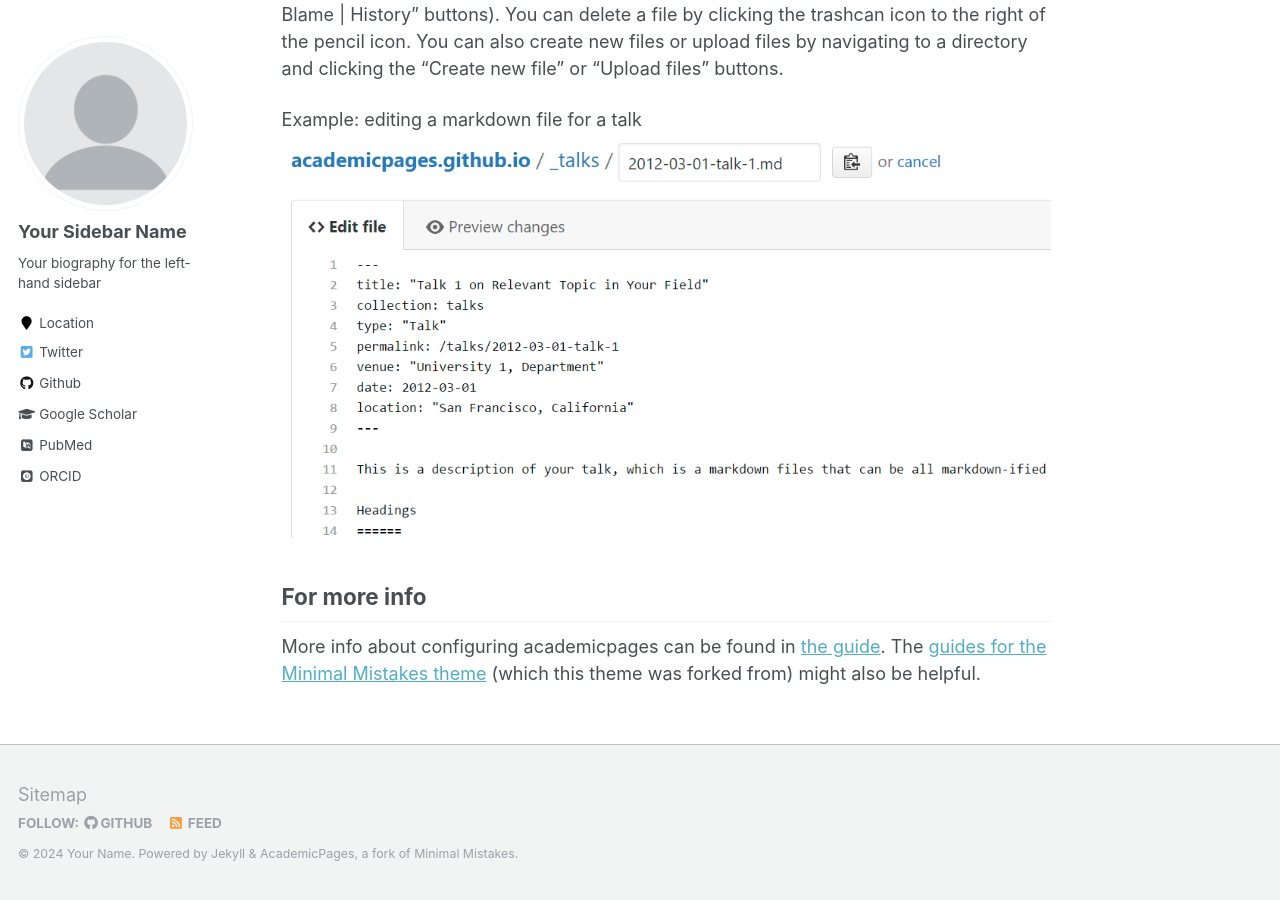
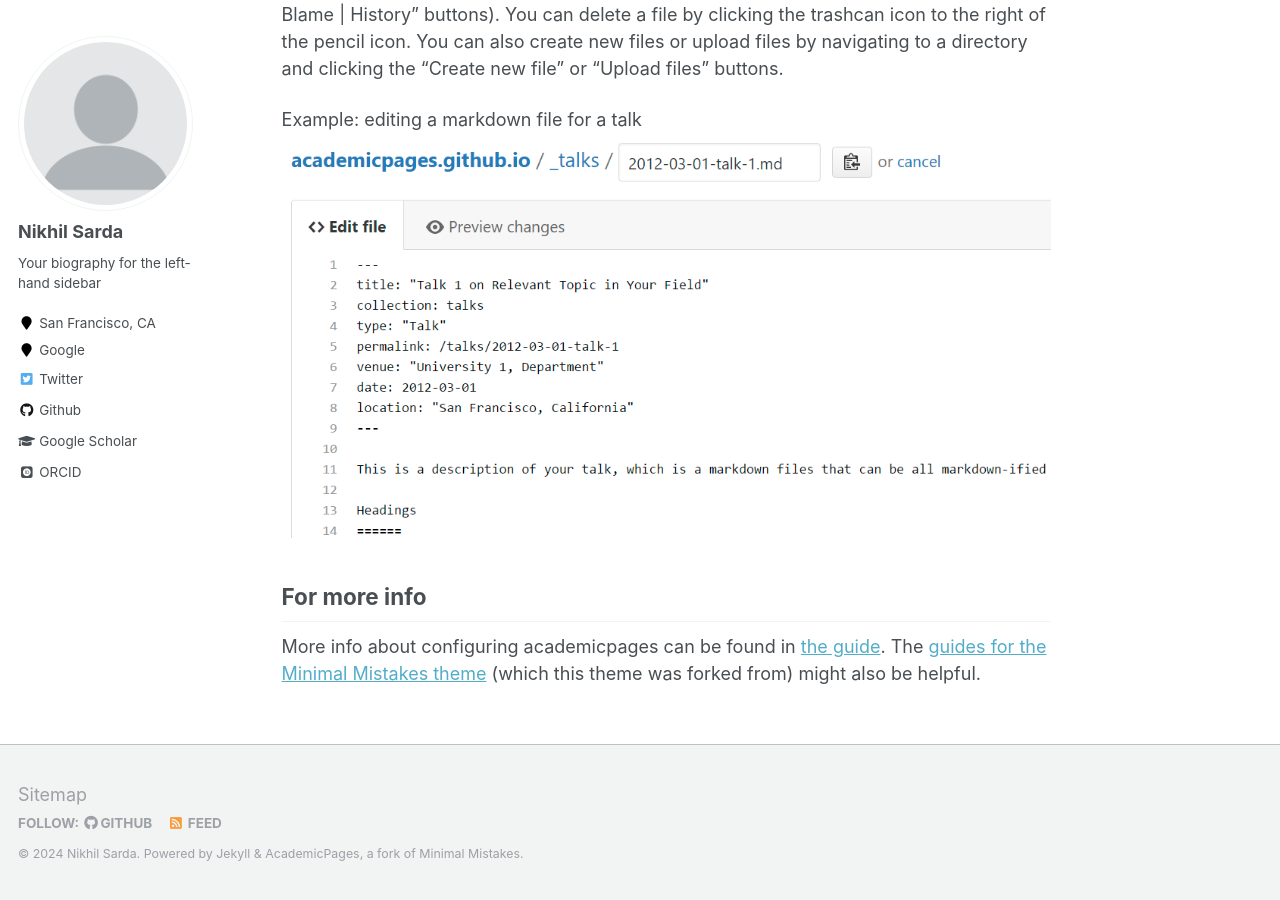
Before and after one commit to diffoperator/nikhilsarda.github.io, a Jekyll site: the page built from _pages/about.md, in a window 1280 px wide and 900 px high, scrolled down 2463 px. Built offline with Jekyll 4.4.1, drawn with Linux system fonts in a browser that asks for light colours; some web fonts are replaced; some of the changed text lies outside the part shown.

Commit message:
Update bio.

```diff
--- a/_config.yml
+++ b/_config.yml
@@ -7,10 +7,10 @@
 
 # Site Settings
 locale                   : "en-US"
-title                    : "Your Name / Site Title"
+title                    : "Nikhil Sarda"
 title_separator          : "-"
-name                     : &name "Your Name"
-description              : &description "personal description"
+name                     : &name "Nikhil Sarda"
+description              : &description "Systems and AI Researcher"
 url                      : https://academicpages.github.io # the base hostname & protocol for your site e.g. "https://mmistakes.github.io"
 baseurl                  : "" # the subpath of your site, e.g. "/blog"
 repository               : "academicpages/academicpages.github.io"
@@ -80,13 +80,12 @@ analytics:
 
 # Site Author
 author:
-  name             : "Your Sidebar Name"
+  name             : "Nikhil Sarda"
   avatar           : "profile.png"
   bio              : "Your biography for the left-hand sidebar"
-  location         : "Location"
-  employer         :
-  pubmed           : "https://www.ncbi.nlm.nih.gov/pubmed/?term=john+snow"
-  googlescholar    : "http://yourfullgooglescholarurl.com"
+  location         : "San Francisco, CA"
+  employer         : Google
+  googlescholar    : "https://scholar.google.com/citations?user=8StYKTQAAAAJ&hl=en"
   email            :
   researchgate     :  # example: "https://www.researchgate.net/profile/yourprofile"
   uri              :
```
